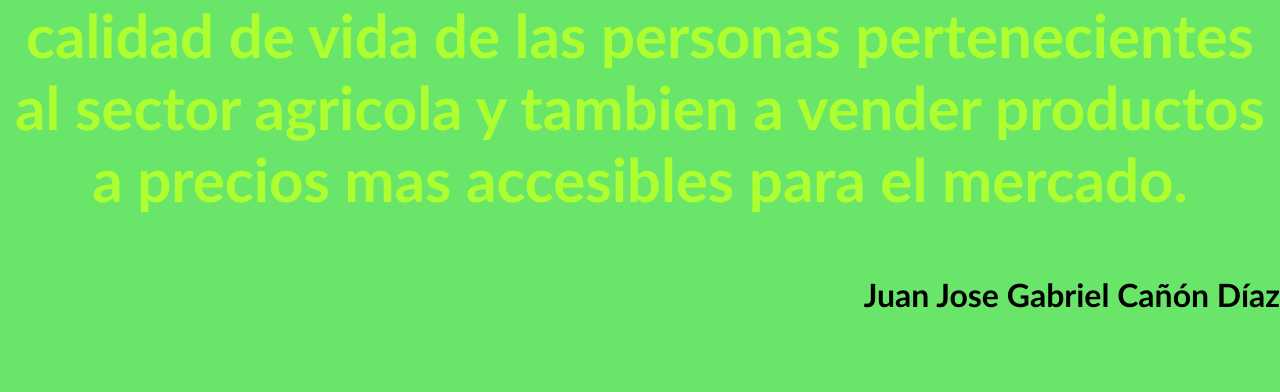
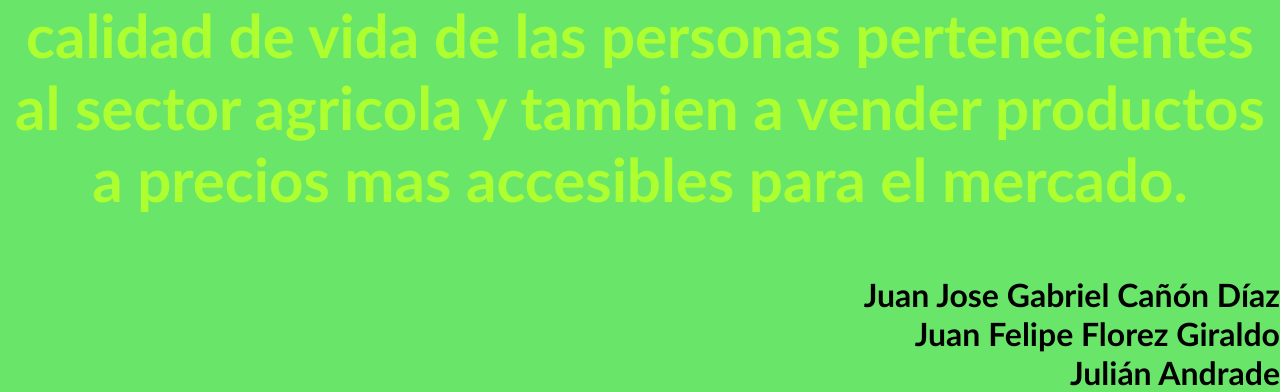
Before and after one commit to JJCanon/Ingenieria-de-Software---AGROMERC, a Django app: page /AgroMerc/ in a window 1280 px wide. Shown: the part 428-820 px from the top of the page. Before the commit the page ends 736 px from the top, so only its background shows below. Run offline with Django 4.2, Linux system fonts and the light colour scheme.

Commit message:
cambios plantilla AgroMerc

```diff
--- a/AgroMerc/templates/AgroMerc.html
+++ b/AgroMerc/templates/AgroMerc.html
@@ -23,6 +23,8 @@
     <footer>
         <div class="nombres">
             <h1>Juan Jose Gabriel Cañón Díaz</h1>
+            <h1>Juan Felipe Florez Giraldo</h1>
+            <h1>Julián Andrade</h1>
         </div>
     </footer>
 </body>
```
